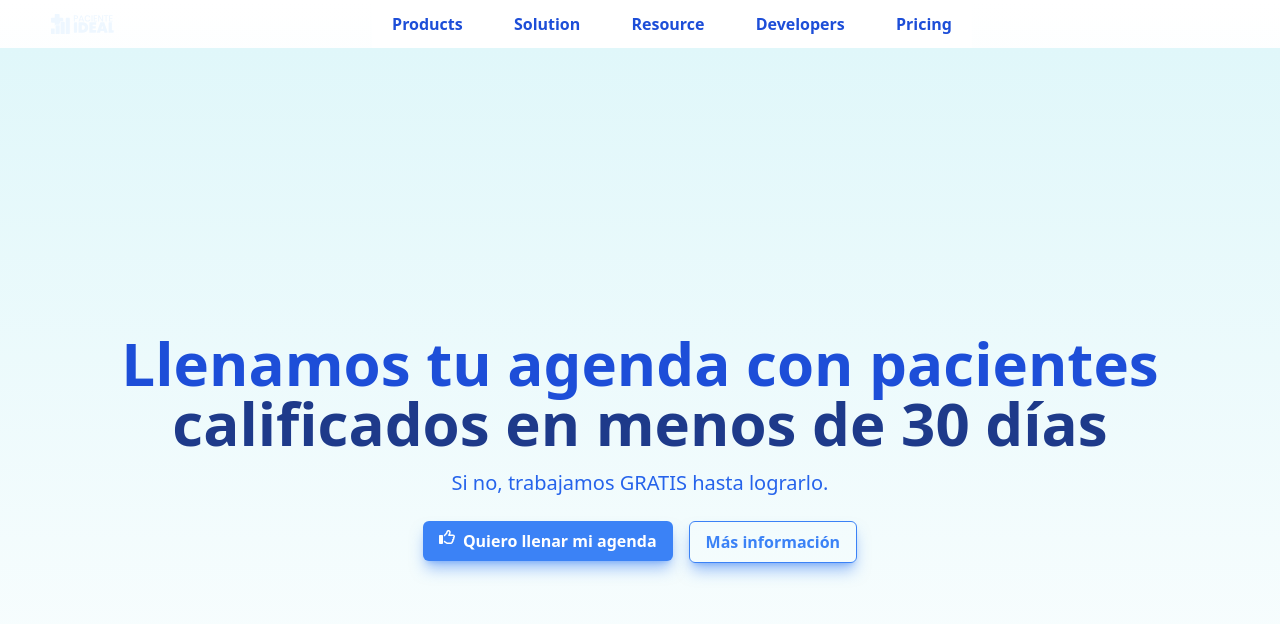
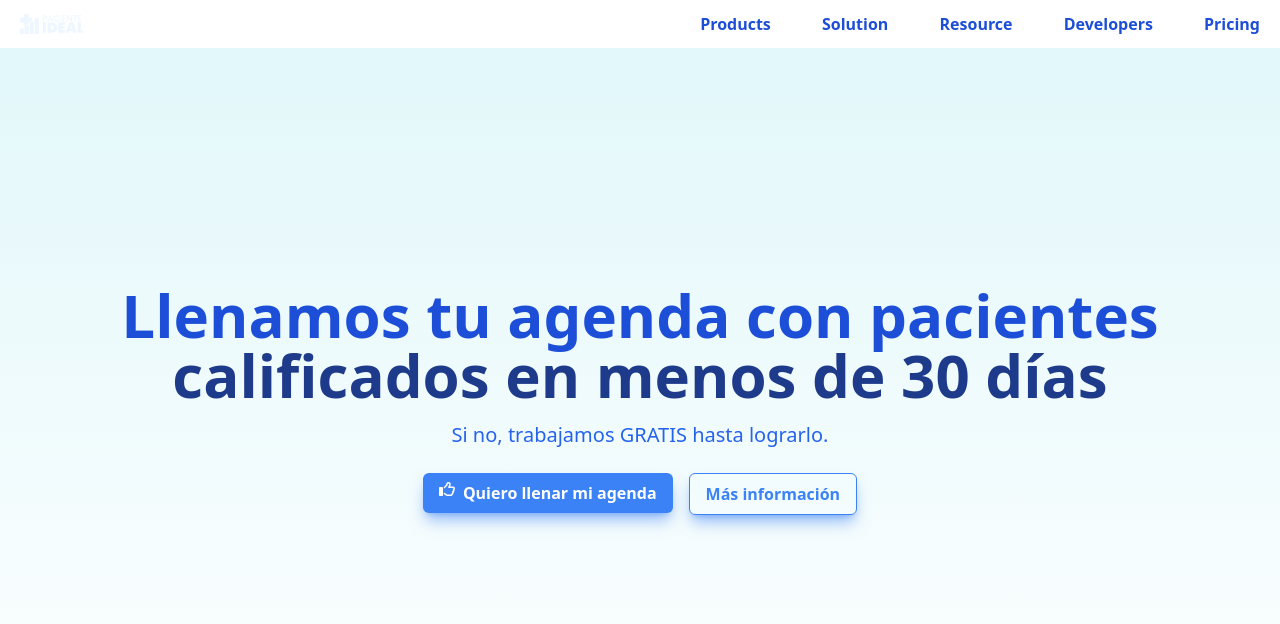
Before and after one commit to JeisonBalduz/Cesar-run, a website: page index.html in a window 1280 px wide. Drawn offline with nearby package versions, Linux system fonts and the light colour scheme.

Commit message:
prueba 6

```diff
--- a/index.html
+++ b/index.html
@@ -10,63 +10,37 @@
         content="marketing digital, odontología, estética, fisioterapia, pacientes calificados, SEO local">
     <meta name="author" content="Tu Empresa">
     <title>Marketing Digital para Profesionales de la Salud</title>
+    <link rel="stylesheet" href="src/css/style.css">
     <script src="https://cdn.tailwindcss.com"></script>
     <script src="https://unpkg.com/ionicons@4.5.10-0/dist/ionicons.js"></script>
-    <style>
-        body {
-            background: linear-gradient(180deg, #ffffff, #e0f7fa);
-            /* Fondo blanco a azul claro */
-        }
-
-        #navbar {
-            /* box-shadow: 0 2px 5px rgba(0, 0, 0, 0.1); */
-            transition: background-color 0.3s ease, box-shadow 0.3s ease;
-        }
-
-        #navbar a {
-            transition: color 0.3s ease;
-        }
-
-        #hero {
-            background: linear-gradient(180deg, #e0f7fa, #ffffff);
-            /* Fondo azul claro a blanco */
-        }
-
-        .bg-transparent {
-            background-color: transparent !important;
-        }
-
-        .bg-white {
-            background-color: white;
-        }
-
-        .shadow {
-            box-shadow: 0 2px 5px rgba(0, 0, 0, 0.1);
-        }
-    </style>
 </head>
 
 <body class="font-sans">
     <!-- Menú de navegación -->
-    <header id="navbar" class="bg-transparent">
-        <nav class="flex justify-between items-center w-[92%] mx-auto h-[60%]">
-            <div>
-                <img class="w-12 md:w-16 cursor-pointer" src="src/svg/logotipo2.svg" alt="...">
-            </div>
+    <header id="navbar" class="absolute top-0 left-0 w-full z-50">
+        <nav class=" w-[100%] mx-auto h-[60%]">
+
             <div
-                class="nav-links duration-1000 md:static absolute bg-white md:min-h-fit left-0 top-[-100%] md:w-auto w-full flex flex-col md:flex-row items-center px-5">
+                class="flex justify-between items-center nav-links duration-1000 md:static absolute bg-white md:min-h-fit left-0 top-[-100%] md:w-auto w-full flex flex-col md:flex-row items-center px-5">
+                <div>
+                    <img class="w-12 md:w-16 cursor-pointer" src="src/svg/logotipo2.svg" alt="...">
+                </div>
                 <ul class="flex flex-col md:flex-row md:items-center md:gap-[4vw] gap-4 py-3">
                     <li>
-                        <a class="font-bold text-blue-700 hover:text-blue-500 text-sm md:text-base" href="#">Products</a>
+                        <a class="font-bold text-blue-700 hover:text-blue-500 text-sm md:text-base"
+                            href="#">Products</a>
                     </li>
                     <li>
-                        <a class="font-bold text-blue-700 hover:text-blue-500 text-sm md:text-base" href="#">Solution</a>
+                        <a class="font-bold text-blue-700 hover:text-blue-500 text-sm md:text-base"
+                            href="#">Solution</a>
                     </li>
                     <li>
-                        <a class="font-bold text-blue-700 hover:text-blue-500 text-sm md:text-base" href="#">Resource</a>
+                        <a class="font-bold text-blue-700 hover:text-blue-500 text-sm md:text-base"
+                            href="#">Resource</a>
                     </li>
                     <li>
-                        <a class="font-bold text-blue-700 hover:text-blue-500 text-sm md:text-base" href="#">Developers</a>
+                        <a class="font-bold text-blue-700 hover:text-blue-500 text-sm md:text-base"
+                            href="#">Developers</a>
                     </li>
                     <li>
                         <a class="font-bold text-blue-700 hover:text-blue-500 text-sm md:text-base" href="#">Pricing</a>
@@ -74,16 +48,17 @@
                 </ul>
             </div>
             <div class="flex items-center gap-4 md:gap-6 py-3">
-                <ion-icon onclick="onToggleMenu(this)" name="menu" class="text-2xl md:text-3xl cursor-pointer md:hidden"></ion-icon>
+                <ion-icon onclick="onToggleMenu(this)" name="menu"
+                    class="text-2xl md:text-3xl cursor-pointer md:hidden"></ion-icon>
             </div>
         </nav>
     </header>
 
     <!-- Contenido principal -->
-    <main>
+    <main class="">
         <!-- Sección 1: Hero -->
         <!-- Hero Section -->
-        <header id="hero" class="flex flex-col justify-center items-center h-screen text-center px-4">
+        <header id="hero" class="flex flex-col justify-center items-center h-screen text-center px-4 pt-10 md:pt-0">
             <h1 class="text-3xl md:text-6xl font-bold text-blue-700">
                 Llenamos tu agenda con pacientes <br>
                 <span id="typewriter" class="text-blue-900"></span>
@@ -131,11 +106,11 @@
                 <h2 class="text-3xl font-bold mb-6 text-teal-700">Testimonios</h2>
                 <div class="space-y-6">
                     <blockquote class="italic bg-white p-6 rounded-lg shadow text-teal-600">
-                        “Pasamos de tener 3 pacientes al día a tener la agenda llena en menos de un mes.”
+                        "Pasamos de tener 3 pacientes al día a tener la agenda llena en menos de un mes."
                         <p class="mt-2 font-bold text-teal-700">— Dra. Lucía Méndez (Odontóloga)</p>
                     </blockquote>
                     <blockquote class="italic bg-white p-6 rounded-lg shadow text-teal-600">
-                        “No tenía tiempo de responder mensajes, y ahora el sistema automatiza todo. Estoy cerrando más citas sin esfuerzo.”
+                        "No tenía tiempo de responder mensajes, y ahora el sistema automatiza todo. Estoy cerrando más citas sin esfuerzo."
                         <p class="mt-2 font-bold text-teal-700">— Clínica Revital</p>
                     </blockquote>
                 </div>
--- /dev/null
+++ b/src/css/style.css
@@ -0,0 +1,30 @@
+body {
+    background: linear-gradient(180deg, #ffffff, #e0f7fa);
+    /* Fondo blanco a azul claro */
+}
+
+#navbar {
+    /* box-shadow: 0 2px 5px rgba(0, 0, 0, 0.1); */
+    transition: background-color 0.3s ease, box-shadow 0.3s ease;
+}
+
+#navbar a {
+    transition: color 0.3s ease;
+}
+
+#hero {
+    background: linear-gradient(180deg, #e0f7fa, #ffffff);
+    /* Fondo azul claro a blanco */
+}
+
+.bg-transparent {
+    background-color: transparent !important;
+}
+
+.bg-white {
+    background-color: white;
+}
+
+.shadow {
+    box-shadow: 0 2px 5px rgba(0, 0, 0, 0.1);
+}
```
Also changed, not shown: src/output.css.
